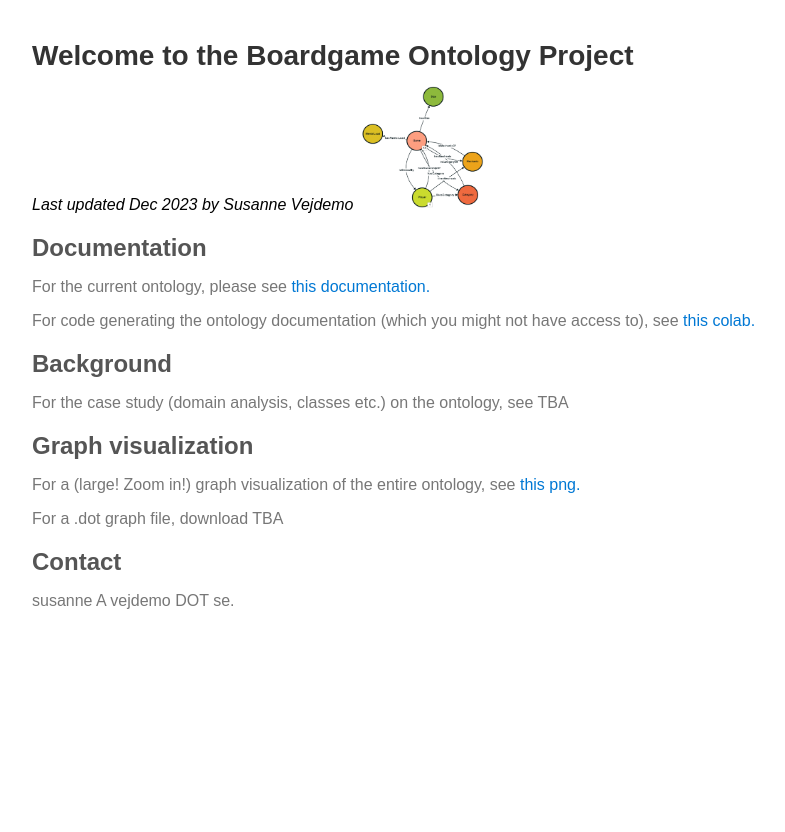
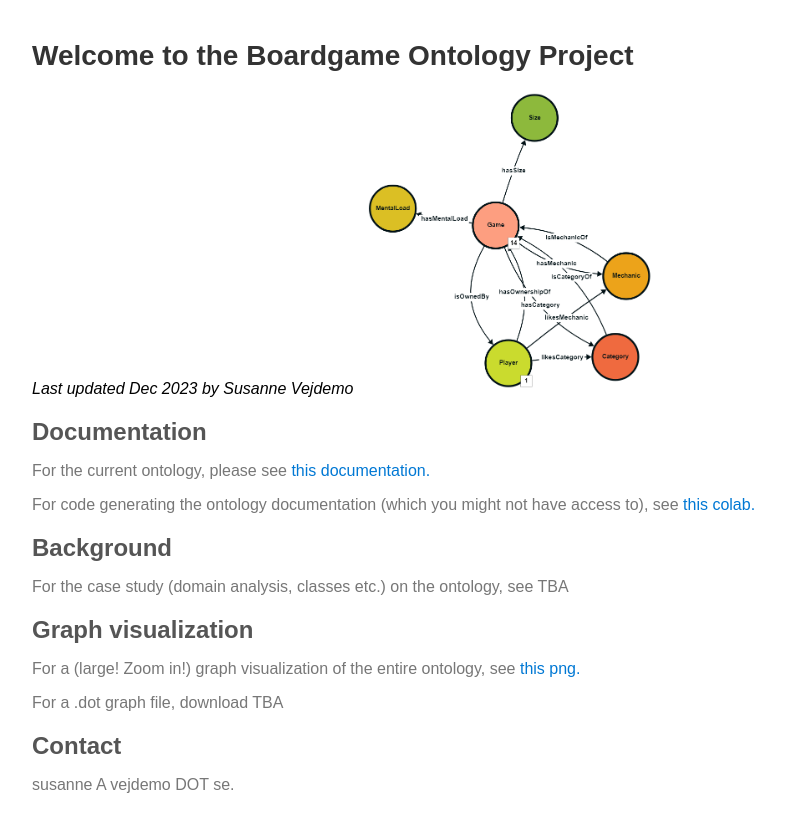
Before and after one commit to susvej/bg_ontology, a plain HTML site: page index.html in a window 1280 px wide. Shown: the whole page, without its empty margins (208-993 px from the left). Before the commit the page ends 800 px from the top, so only its background shows below. Drawn offline with Linux system fonts and the light colour scheme.

Commit message:
fixing img file size to 300

```diff
--- a/index.html
+++ b/index.html
@@ -36,7 +36,7 @@
   <h1>Welcome to the Boardgame Ontology Project</h1>
     <em>Last updated Dec 2023 by Susanne Vejdemo</em>
   <img src="https://github.com/susvej/bg_ontology/blob/c01a5bb7332c7c16d28e149294ca902f7980728f/PartialBgOntology.png?raw=true
-  alt="Image of part of the ontology of board games" width="128" height="128">
+  alt="Image of part of the ontology of board games" width="300">
   <h2>Documentation</h2>
   <p>For the current ontology, please see <a href="https://susvej.github.io/bg_ontology/ontospy_gendocs/index.html">this documentation.</a></p>
   <p>For code generating the ontology documentation (which you might not have access to), see
```
